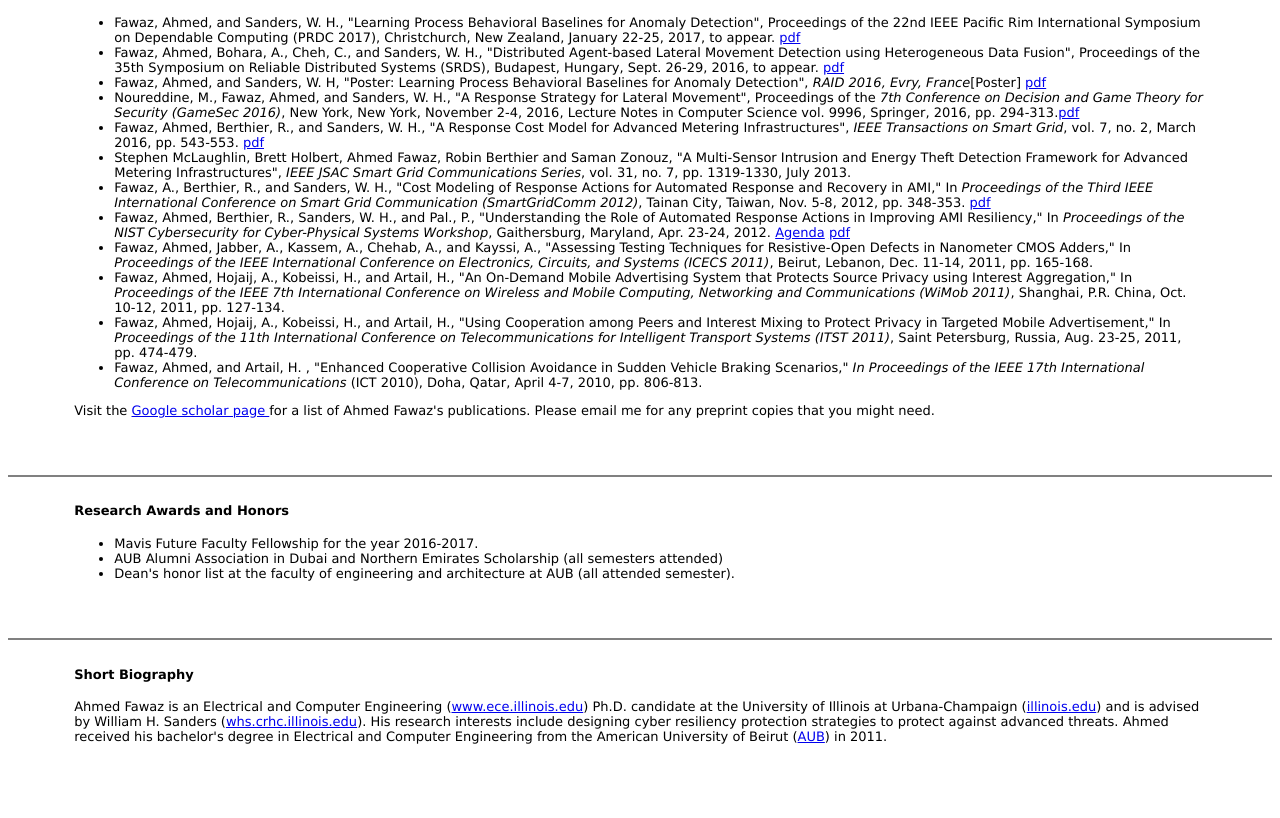
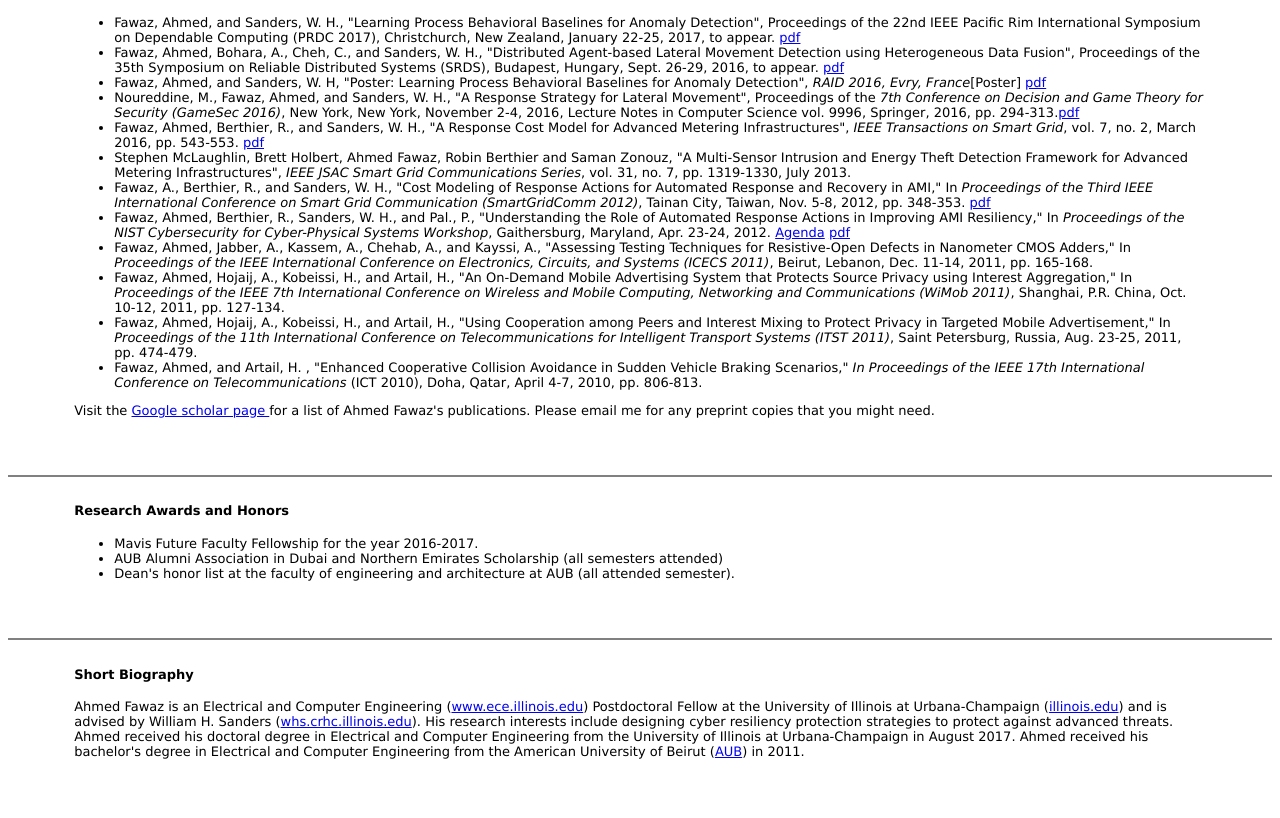
Before and after one commit to afawaz2/afawaz2.github.io, a plain HTML site: page index.html in a window 1280 px wide. Shown: the part 904-1722 px from the top of the page. Drawn offline with Linux system fonts and the light colour scheme.

Commit message:
changed bio

```diff
--- a/index.html
+++ b/index.html
@@ -141,7 +141,10 @@ Tel: +1 (217) 974-0348 <BR>
   <tr align="left" valign="top">
     <td>      <div align="left">
         <h4>Short Biography</h4>
-        Ahmed Fawaz is an Electrical and Computer Engineering (<a href="http://www.ece.illinois.edu/">www.ece.illinois.edu</a>) Ph.D. candidate at the University of Illinois at Urbana-Champaign (<a href="http://illinois.edu/">illinois.edu</a>) and is advised by William H. Sanders (<a href="http://whs.crhc.illinois.edu/">whs.crhc.illinois.edu</a>). His research interests include designing cyber resiliency protection strategies to protect against advanced threats. Ahmed received his bachelor's degree in Electrical and Computer Engineering from the American University of Beirut (<a href="http://www.aub.edu.lb">AUB</a>) in 2011.
+        Ahmed Fawaz is an Electrical and Computer Engineering (<a href="http://www.ece.illinois.edu/">www.ece.illinois.edu</a>) Postdoctoral Fellow at the University of Illinois at Urbana-Champaign (<a href="http://illinois.edu/">illinois.edu</a>) and is advised by William H. Sanders (<a href="http://whs.crhc.illinois.edu/">whs.crhc.illinois.edu</a>).
+	His research interests include designing cyber resiliency protection strategies to protect against advanced threats.
+	Ahmed received his doctoral degree in Electrical and Computer Engineering from the University of Illinois at Urbana-Champaign in August 2017.
+	Ahmed received his bachelor's degree in Electrical and Computer Engineering from the American University of Beirut (<a href="http://www.aub.edu.lb">AUB</a>) in 2011.
 <p>&nbsp;</p>
         <p>&nbsp;</p>
     </div>
```
